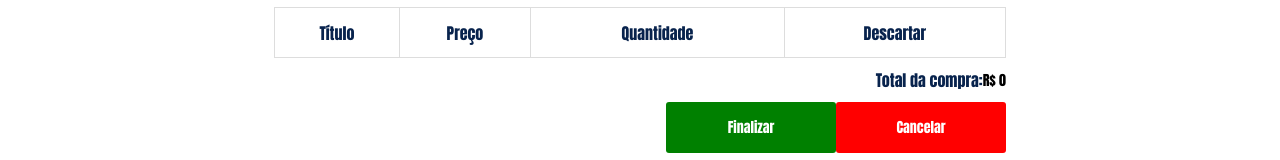
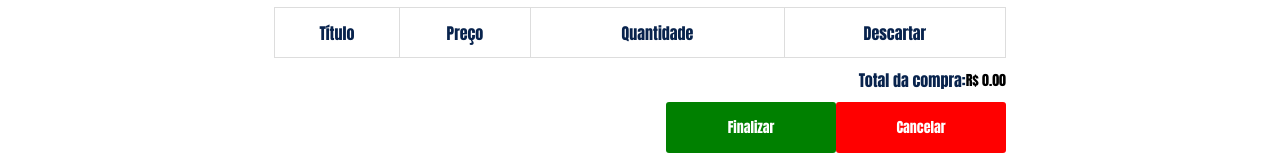
Before and after one commit to ThaisOliveiraRocha/livraria_ecommerce, a React (Create React App) app: page /carrinho in a window 1280 px wide. Shown: the part 213-373 px from the top of the page. Built offline with nearby package versions, Linux system fonts and the light colour scheme.

Commit message:
Total da soma da compra fixado para exibir duas casas decimais

```diff
--- a/src/components/CartModal/CartModal.jsx
+++ b/src/components/CartModal/CartModal.jsx
@@ -21,7 +21,7 @@ const somaCarrinho = carrinho => {
   carrinho.map((item, index) => {
     soma += item.qtd * item.preco;
   });
-  return soma;
+  return soma.toFixed(2);
 };
 
 const CartModal = ({ carrinho, showCarrinho }) => {
--- a/src/container/Carrinho/Carrinho.jsx
+++ b/src/container/Carrinho/Carrinho.jsx
@@ -22,7 +22,7 @@ const somaCarrinho = carrinho => {
   carrinho.map((item, index) => {
     soma += item.qtd * item.preco;
   });
-  return soma;
+  return soma.toFixed(2);
 };
 
 const Carrinho = ({ carrinho }) => {
```
